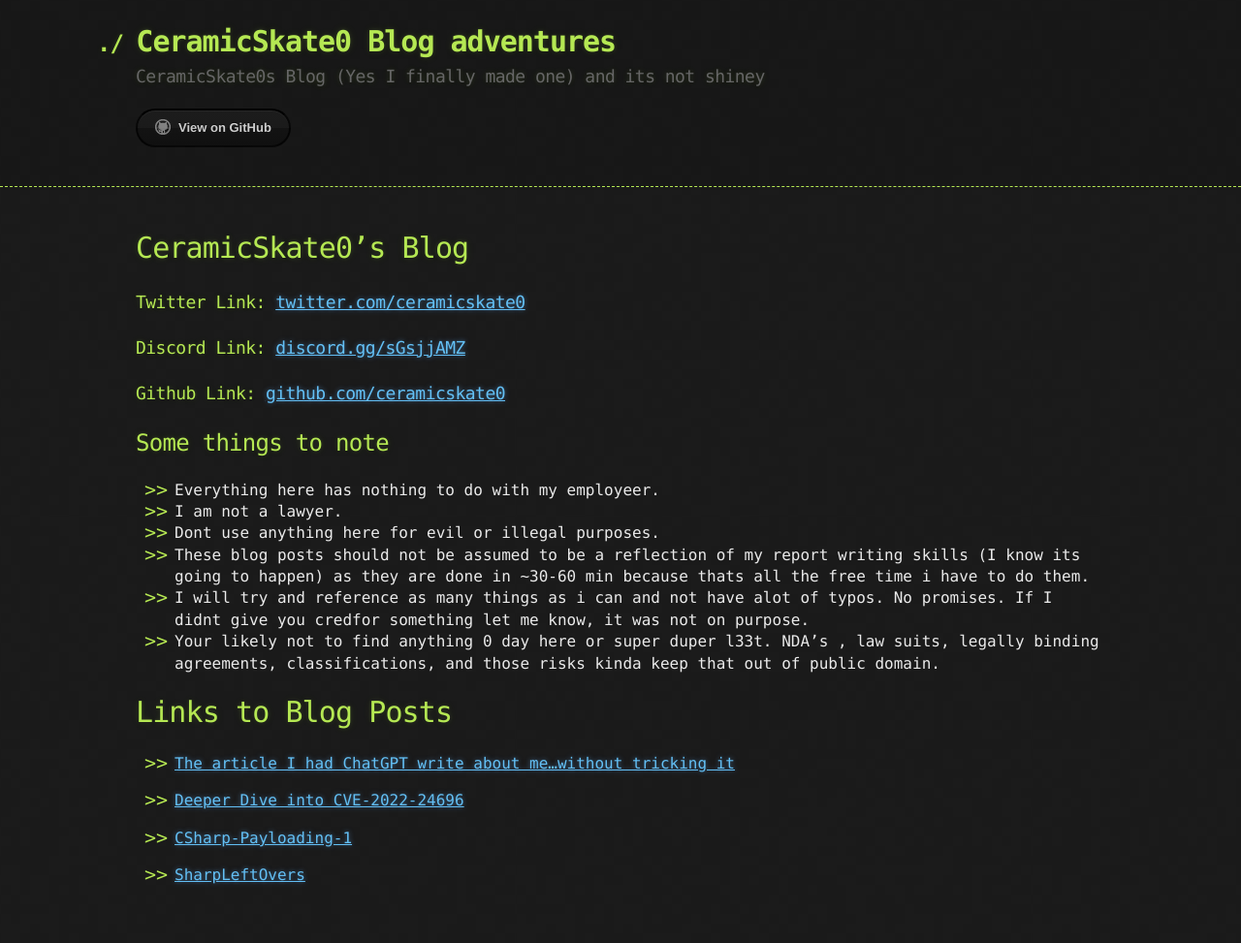
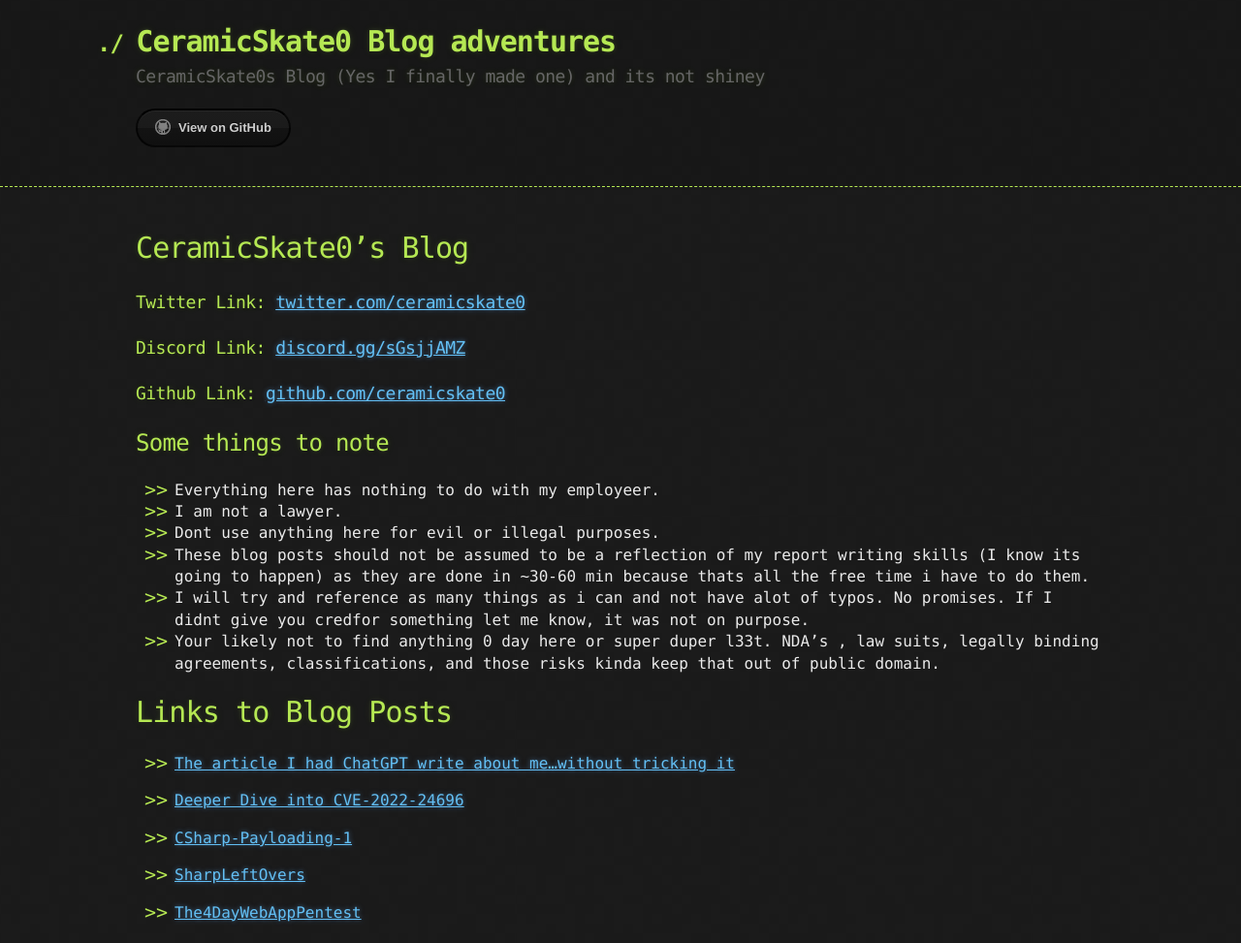
Before and after one commit to ceramicskate0/ceramicskate0.github.io, a Jekyll site: the page built from index.md, in a window 1280 px wide. Shown: the whole page at 97% size. Built offline with Jekyll 4.4.1, drawn with Linux system fonts in a browser that asks for light colours; our own code applies the rules of GitHub Pages for plain Markdown files; before the commit the page ends 935 px from its top, so only the background shows below that.

Commit message:
Add link to The4DayWebAppPentest in index.md

```diff
--- a/index.md
+++ b/index.md
@@ -24,3 +24,5 @@ layout: default
 - [CSharp-Payloading-1](./CSharp-Payloading1.html)
 
 - [SharpLeftOvers](./SharpLeftovers.html)
+
+- [The4DayWebAppPentest](./The4DayWebAppPentest.html)
```
